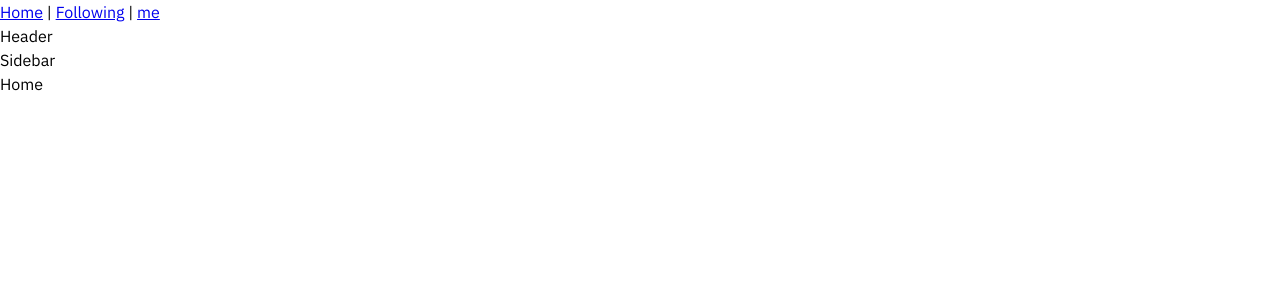
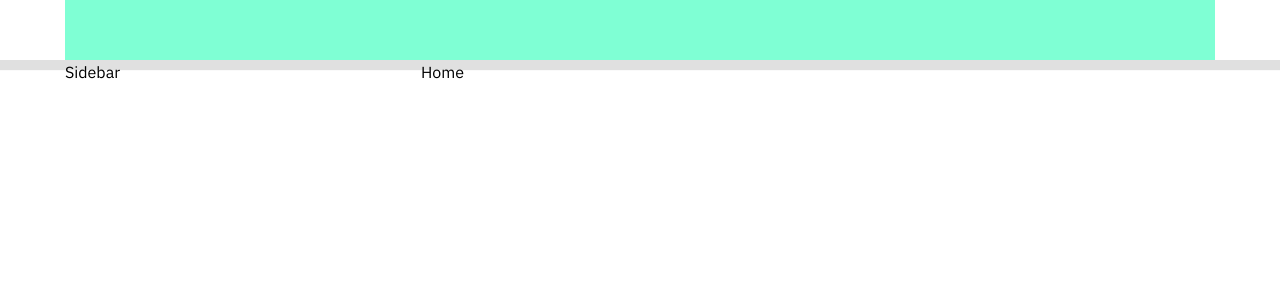
Before and after one commit to huuthe1999/tik-tok-f8, a React (Create React App) app: page / in a window 1280 px wide. Shown: the top 300 px of the page. Built offline with nearby package versions, Linux system fonts and the light colour scheme.

Commit message:
+ Set up base default layout

```diff
--- a/package.json
+++ b/package.json
@@ -7,6 +7,7 @@
 		"@testing-library/jest-dom": "^5.16.4",
 		"@testing-library/react": "^13.3.0",
 		"@testing-library/user-event": "^13.5.0",
+		"classnames": "^2.3.1",
 		"react": "^18.2.0",
 		"react-dom": "^18.2.0",
 		"react-router-dom": "^6.3.0",
--- a/src/components/GlobalStyle/GlobalStyle.scss
+++ b/src/components/GlobalStyle/GlobalStyle.scss
@@ -2,7 +2,10 @@
 @import url('https://fonts.googleapis.com/css2?family=IBM+Plex+Sans:wght@300;400;500;600;700&display=swap');
 
 :root {
-	--primary-color: #fe2c55;
+	--primary-color: #bac6ce;
+	// Default layout
+	--default-layout-width: 1150px;
+	--default-layout-header-height: 60px;
 }
 
 * {
--- /dev/null
+++ b/src/components/Layouts/DefaultLayout/DefaultLayout.module.scss
@@ -0,0 +1,13 @@
+.wrapper {
+	display: flex;
+	flex-direction: column;
+	align-items: center;
+}
+.container {
+	width: var(--default-layout-width);
+	display: flex;
+	min-height: calc(100vh - 60px);
+}
+.content {
+	flex: 1;
+}
--- a/src/components/Layouts/DefaultLayout/index.js
+++ b/src/components/Layouts/DefaultLayout/index.js
@@ -1,23 +1,23 @@
 import useDefaultLayout from '@/hooks/useDefaultLayout';
-import { Link, Outlet } from 'react-router-dom';
+import classNames from 'classnames/bind';
+import { Outlet } from 'react-router-dom';
 import Header from '../components/Header';
 import Sidebar from '../components/Sidebar';
+import styles from './DefaultLayout.module.scss';
+const cx = classNames.bind(styles);
 const DefaultLayout = () => {
 	// Hidden Sidebar when it matches the following page
 	const hiddenSidebar = useDefaultLayout('/following');
 	return (
-		<>
-			<nav>
-				<Link to='/'>Home</Link> |{' '}
-				<Link to='/following'>Following</Link> |{' '}
-				<Link to='/following/me'>me</Link>
-			</nav>
+		<div className={cx('wrapper')}>
 			<Header />
-			<div className='container'>
+			<div className={cx('container')}>
 				{!hiddenSidebar && <Sidebar />}
-				<Outlet />
+				<div className={cx('content')}>
+					<Outlet />
+				</div>
 			</div>
-		</>
+		</div>
 	);
 };
 
--- /dev/null
+++ b/src/components/Layouts/components/Header/Header.module.scss
@@ -0,0 +1,11 @@
+.wrapper {
+	height: var(--default-layout-header-height);
+	width: 100%;
+	box-shadow: 0px 10px 1px rgb(0 0 0 / 12%);
+}
+.inner {
+	height: 100%;
+	width: var(--default-layout-width);
+	background-color: aquamarine;
+	margin: 0 auto;
+}
--- a/src/components/Layouts/components/Header/index.js
+++ b/src/components/Layouts/components/Header/index.js
@@ -1,5 +1,12 @@
+import classNames from 'classnames/bind';
+import styles from './Header.module.scss';
+const cx = classNames.bind(styles);
 const Header = () => {
-	return <div>Header</div>;
+	return (
+		<header className={cx('wrapper')}>
+			<div className={cx('inner')}></div>
+		</header>
+	);
 };
 
 export default Header;
--- /dev/null
+++ b/src/components/Layouts/components/Sidebar/Sidebar.module.scss
@@ -0,0 +1,3 @@
+.wrapper {
+	width: 356px;
+}
--- a/src/components/Layouts/components/Sidebar/index.js
+++ b/src/components/Layouts/components/Sidebar/index.js
@@ -1,5 +1,8 @@
+import classNames from 'classnames/bind';
+import styles from './Sidebar.module.scss';
+const cx = classNames.bind(styles);
 const Sidebar = () => {
-	return <div>Sidebar</div>;
+	return <aside className={cx('wrapper')}>Sidebar</aside>;
 };
 
 export default Sidebar;
```
Also changed, not shown: 1 other file (tests, documents, lock files or other folders).
